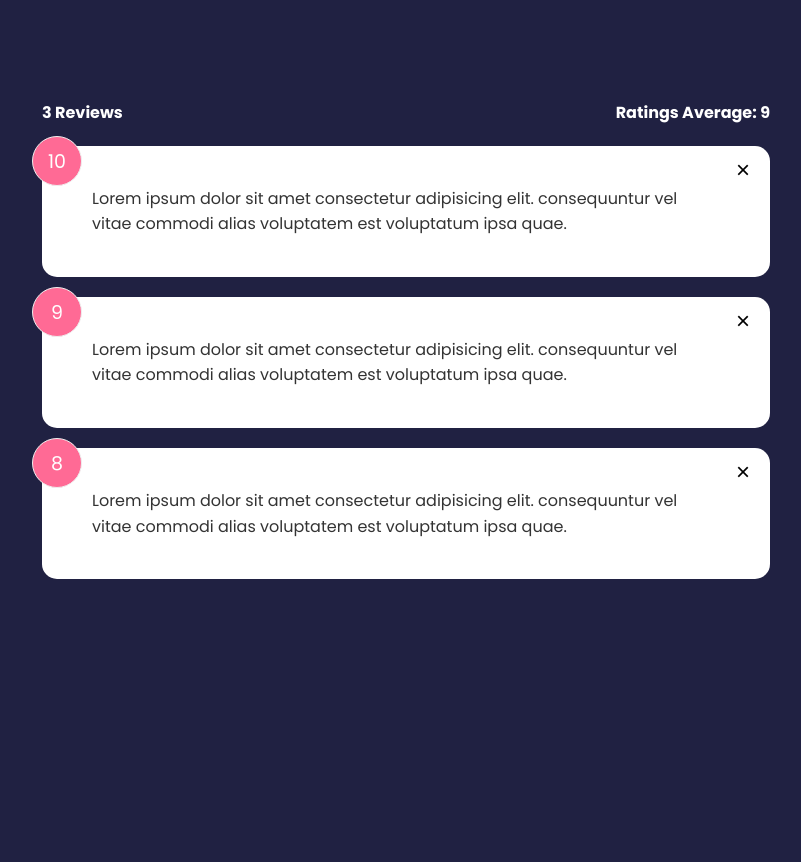
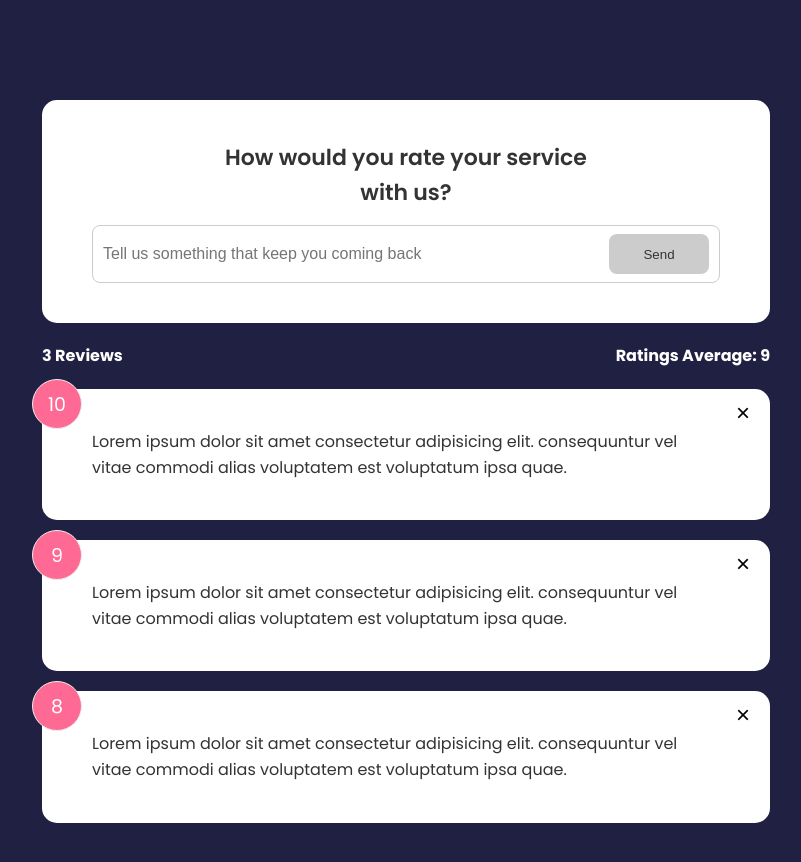
Before and after one commit to MaccKOT/Svelte-feedback-app, a Svelte app: page / in a window 1280 px wide. Shown: the top 862 px of the page, without its empty margins (234-1035 px from the left). Before the commit the page ends 800 px from the top, so only its background shows below. Built offline with nearby package versions, Linux system fonts and the light colour scheme.

Commit message:
Add FormFeedback component and Button

```diff
--- a/src/App.svelte
+++ b/src/App.svelte
@@ -1,4 +1,5 @@
 <script>
+  import FeedbackForm from './components/FeedbackForm.svelte';
   import FeedbackList from './components/FeedbackList.svelte';
   import FeedbackStats from './components/FeedbackStats.svelte';
 
@@ -33,6 +34,7 @@
 </script>
 
 <main class="container">
+  <FeedbackForm />
   <FeedbackStats count={feedback.length} {averageRating} />
   <FeedbackList {feedback} on:delete-feedback={deleteFeedback} />
 </main>
--- /dev/null
+++ b/src/components/Button.svelte
@@ -0,0 +1,40 @@
+<script>
+  export let style = 'primary';
+  export let type = 'button';
+  export let disabled = false;
+</script>
+
+<button {type} {disabled} class={style}>
+  <slot />
+</button>
+
+<style>
+  button {
+    color: #fff;
+    border: 0;
+    border-radius: 8px;
+    color: #fff;
+    width: 100px;
+    height: 40px;
+    cursor: pointer;
+  }
+  .primary {
+    background-color: #202142;
+  }
+  .secondary {
+    background: #ff6a95;
+  }
+  button:hover {
+    transform: scale(0.98);
+    opacity: 0.9;
+  }
+  button:disabled {
+    background-color: #cccccc;
+    color: #333;
+    cursor: auto;
+  }
+  button:disabled:hover {
+    transform: scale(1);
+    opacity: 1;
+  }
+</style>
--- /dev/null
+++ b/src/components/FeedbackForm.svelte
@@ -0,0 +1,74 @@
+<script>
+  import Button from './Button.svelte';
+  import Card from './Card.svelte';
+
+  let text = '';
+  let btnDisabled = true;
+  let minTextSize = 10;
+  let message = ''; // error message
+
+  const handleInput = () => {
+    // check length of text in input
+    if (text.trim().length <= minTextSize) {
+      message = `Text must be at least ${minTextSize} charasters`;
+      btnDisabled = true;
+    } else {
+      message = null;
+      btnDisabled = false;
+    }
+  };
+</script>
+
+<Card>
+  <header>
+    <h2>How would you rate your service with us?</h2>
+  </header>
+  <form>
+    <!-- rating select component -->
+    <div class="input-group">
+      <input
+        on:input={handleInput}
+        type="text"
+        placeholder="Tell us something that keep you coming back"
+        bind:value={text}
+      />
+      <Button type="submit" disabled={btnDisabled}>Send</Button>
+    </div>
+    {#if message}
+      <div class="message">{message}</div>
+    {/if}
+  </form>
+</Card>
+
+<style>
+  header {
+    max-width: 400px;
+    margin: auto;
+  }
+  header h2 {
+    font-size: 22px;
+    font-weight: 600;
+    text-align: center;
+  }
+  .input-group {
+    display: flex;
+    flex-direction: row;
+    border: 1px solid #ccc;
+    padding: 8px 10px;
+    border-radius: 8px;
+    margin-top: 15px;
+  }
+  input {
+    flex-grow: 2;
+    border: none;
+    font-size: 16px;
+  }
+  input:focus {
+    outline: none;
+  }
+  .message {
+    padding-top: 10px;
+    text-align: center;
+    color: rebeccapurple;
+  }
+</style>
```
Also changed, not shown: src/components/RatingSelect.svelte (added, +47 -0 lines).
